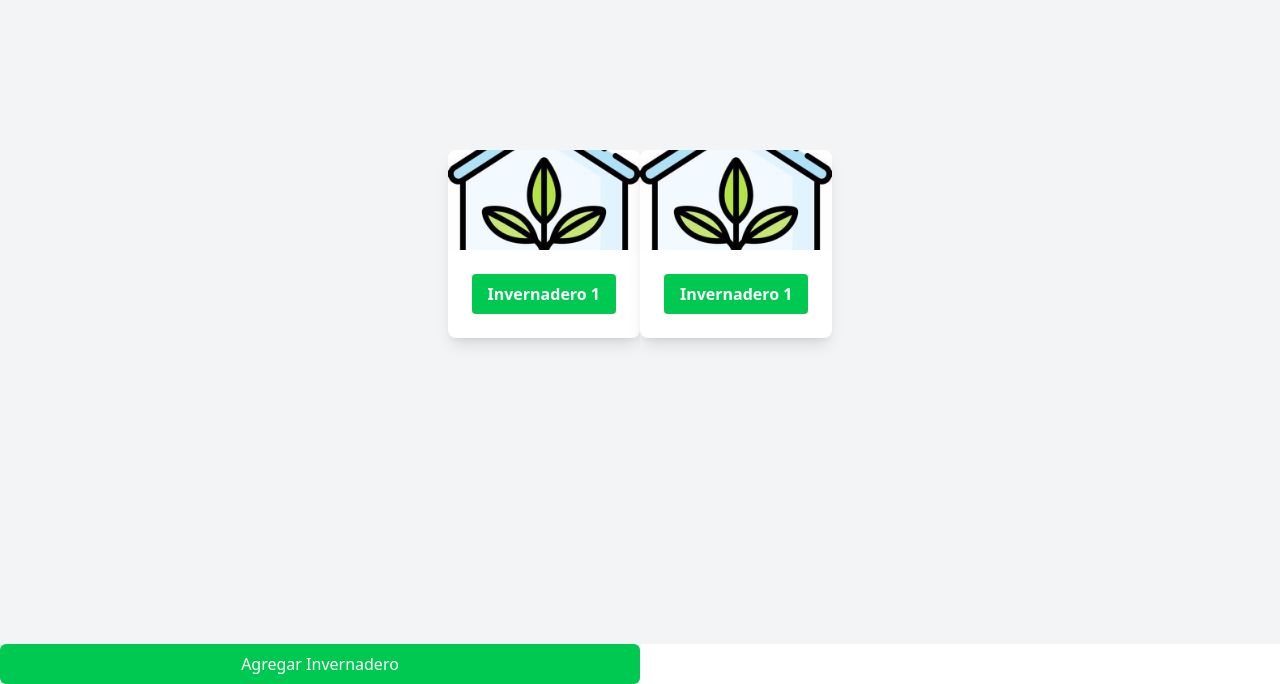
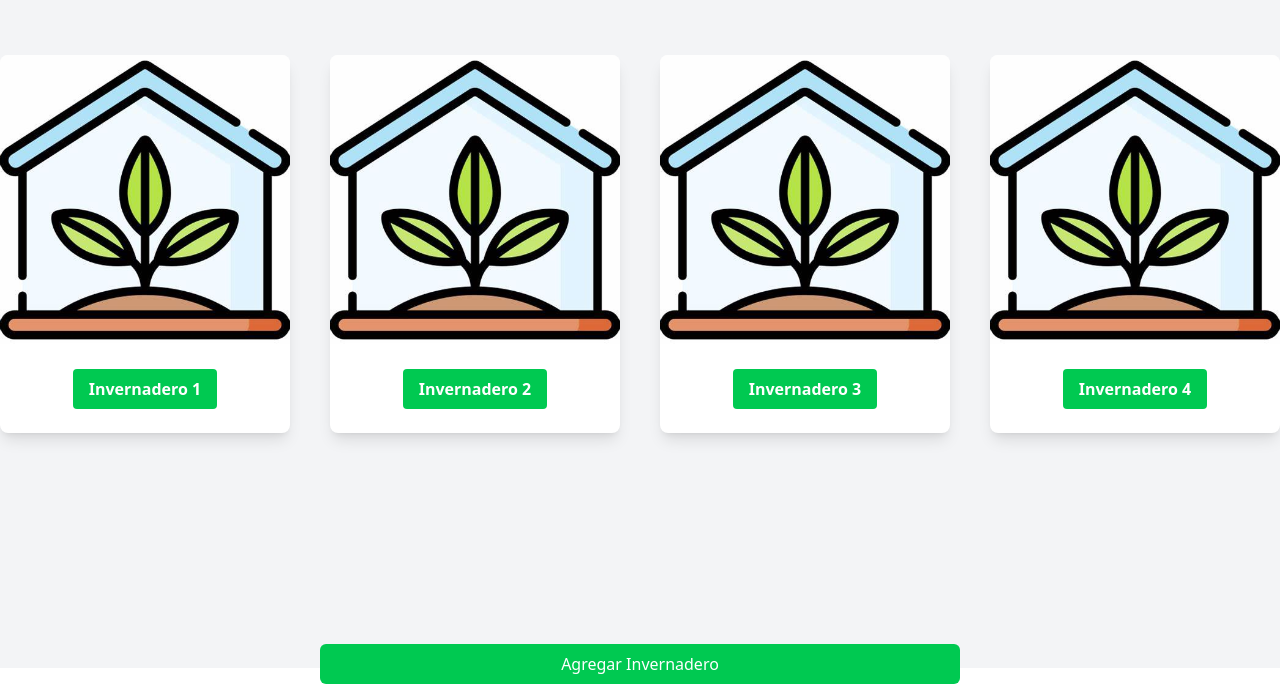
Before and after one commit to LinaMariaa2/Proyecto-hortitech-v2, a React (Vite) app: page / in a window 1280 px wide. Shown: the part 156-840 px from the top of the page. Built offline with nearby package versions, Linux system fonts and the light colour scheme.

Commit message:
Actualizacion

```diff
--- a/src/componentes/administrador/PanelInvernadero.jsx
+++ b/src/componentes/administrador/PanelInvernadero.jsx
@@ -1,62 +1,93 @@
 import React from 'react';
 import Invernaderoi from '../../imagenes/Invernadero.jpg';
-
 function PanelInvernadero() {
   return (
     <>
-    <header>
+      <header></header>
+      <main className="bg-gray-100">
+
+        <div className="space-x-10  flex justify-center items-center h-screen">
+
+          <div className="max-w-sm w-full bg-white rounded-lg shadow-lg">
+            <img
+              src={Invernaderoi}
+              alt="Invernadero"
+              className="object-contain rounded-t-lg"
+            />
+            <div className="p-6 text-center">
+              {/* Botónes internos */}
+              <a
+                href="#"
+                className="inline-block bg-green-500 text-white font-bold py-2 px-4 rounded hover:bg-green-700"
+              >
+                Invernadero 1
+              </a>
+            </div>
+          </div>
 
 
-    </header>
-    <main>
-
-    <div className='flex justify-center items-center min-h-screen bg-gray-100'>
-    <div className="flex justify-center items-center min-h-screen bg-gray-100">
           <div className="max-w-sm w-full bg-white rounded-lg shadow-lg">
-        <img src={Invernaderoi} alt="magen" className="w-full h-25 object-cover rounded-t-lg" />
+            <img
+              src={Invernaderoi}
+              alt="Invernadero"
+              className="object-contain rounded-t-lg"
+            />
             <div className="p-6 text-center">
               <a
                 href="#"
                 className="inline-block bg-green-500 text-white font-bold py-2 px-4 rounded hover:bg-green-700"
               >
-            Invernadero 1
-
+                Invernadero 2
               </a>
             </div>
           </div>
-    </div>
-    <div className="flex justify-center items-center min-h-screen bg-gray-100">
+
+
           <div className="max-w-sm w-full bg-white rounded-lg shadow-lg">
-        <img src={Invernaderoi} alt="magen" className="w-full h-25 object-cover rounded-t-lg" />
+            <img
+              src={Invernaderoi}
+              alt="Invernadero"
+              className="object-contain rounded-t-lg"
+            />
             <div className="p-6 text-center">
               <a
                 href="#"
                 className="inline-block bg-green-500 text-white font-bold py-2 px-4 rounded hover:bg-green-700"
               >
-            Invernadero 1
-
+                Invernadero 3
               </a>
-        </div>
-      </div>
             </div>
           </div>
 
 
+          <div className="max-w-sm w-full bg-white rounded-lg shadow-lg">
+            <img
+              src={Invernaderoi}
+              alt="Invernadero"
+              className="object-contain rounded-t-lg"
+            />
+            <div className="p-6 text-center">
 
+              <a
+                href="#"
+                className="inline-block bg-green-500 text-white font-bold py-2 px-4 rounded hover:bg-green-700"
+              >
+                Invernadero 4
+              </a>
+            </div>
+          </div>
 
-    <button className="bg-green-500 text-white py-2 px-5 rounded-md w-1/2 mx-auto hover:bg-green-600">
+        {/* Botón de agregar invernadero */}
+        </div>
+        <div className="flex justify-center mt-6 ">
+          <button className="bg-green-500 text-white py-2 px-5 rounded-md w-1/2 hover:bg-green-600 absolute top-200">
             Agregar Invernadero
           </button>
+        </div>
+
       </main>
-    <footer>
-
-
-    </footer>
-
-
-
+      <footer></footer>
     </>
-
   );
 }
 
```
Lines whose indentation alone changed are shown as unchanged.
